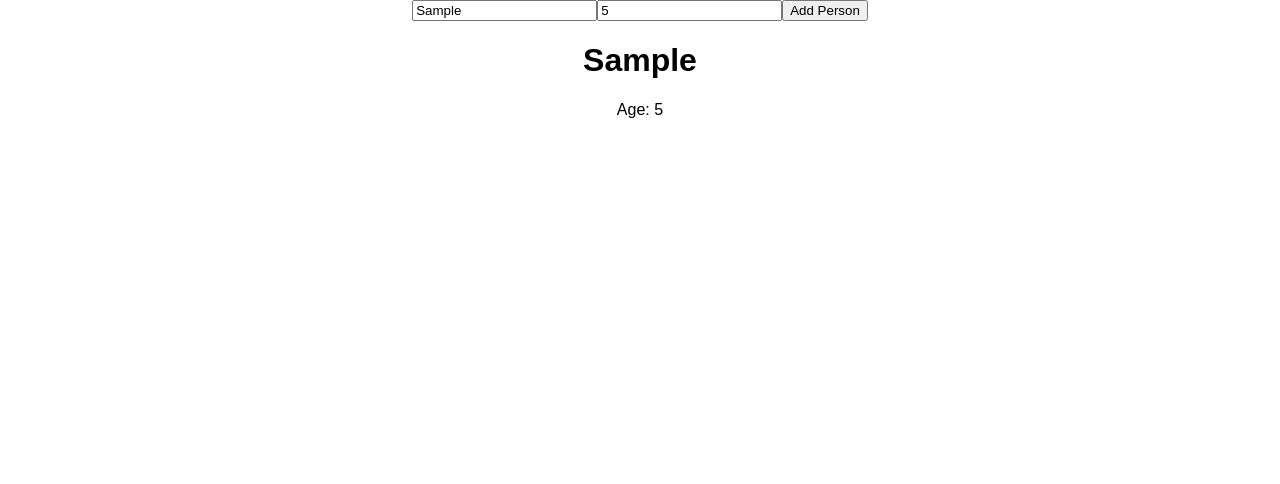
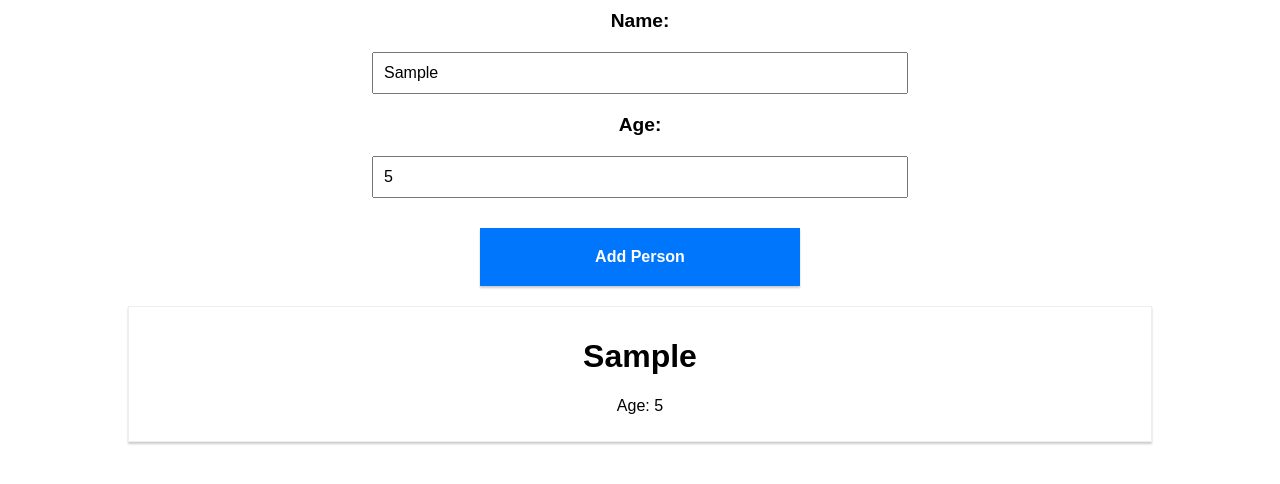
Before and after one commit to alonsogchparra/react-complete-guide, a React (Create React App) app in the folder persons/: page / in a window 1280 px wide. Both pictures are taken after typing "Sample", "5" into the empty fields and a click on the button "Add Person". Shown: the top 484 px of the page. Built offline with nearby package versions, Linux system fonts and the light colour scheme.

Commit message:
Adding some style to the project

```diff
--- a/persons/src/components/AddPerson/AddPerson.css
+++ b/persons/src/components/AddPerson/AddPerson.css
@@ -0,0 +1,38 @@
+.AddPerson {
+  display: flex;
+  flex-flow: column;
+  box-sizing: border-box;
+  width: 50%;
+  margin: 10px auto;
+  justify-content: center;
+}
+
+.AddPerson label {
+  font-size: 1.2rem;
+  font-weight: bold;
+}
+
+.AddPerson input {
+  padding: 10px;
+  font-size: 1rem;
+  margin: 20px auto;
+  width: 80%;
+}
+
+.AddPerson button {
+  padding: 20px;
+  margin: 10px auto;
+  width: 50%;
+  background-color: rgb(0, 118, 253);
+  color: white;
+  font-weight: bold;
+  font-size: 1rem;
+  border: none;
+  box-shadow: 0 2px 2px #ccc;
+  cursor: pointer;
+  box-sizing: border-box;
+}
+
+.AddPerson button:hover {
+  background-color: rgb(0, 60, 128);
+}
--- a/persons/src/components/AddPerson/AddPerson.js
+++ b/persons/src/components/AddPerson/AddPerson.js
@@ -1,4 +1,6 @@
-import React, { Component } from 'react'
+import React, { Component } from 'react';
+
+import './AddPerson.css';
 
 class AddPerson extends Component {
 
@@ -17,13 +19,14 @@ class AddPerson extends Component {
 
   render () {
     return (
-      <div>
+      <div className="AddPerson">
+        <label>Name:</label>
         <input
           type="text"
           placeholder="Name"
           onChange={this.onChangeNameHandler}
           value={this.state.name} />
-
+        <label>Age:</label>
         <input
           type="number"
           placeholder="Age"
--- a/persons/src/components/Person/Person.css
+++ b/persons/src/components/Person/Person.css
@@ -0,0 +1,14 @@
+.Person {
+  width: 80%;
+  margin: 10px auto;
+  border: 1px solid #eee;
+  box-shadow: 0 2px 2px #ccc;
+  box-sizing: border-box;
+  text-align: center;
+  padding: 10px;
+  cursor: pointer;
+}
+
+.Person:hover {
+  background-color: #eee;
+}
--- a/persons/src/components/Person/Person.js
+++ b/persons/src/components/Person/Person.js
@@ -1,7 +1,9 @@
 import React from 'react';
 
+import './Person.css';
+
 const person = (props) => (
-  <div onClick={props.clicked}>
+  <div className="Person" onClick={props.clicked}>
     <h1>{props.name}</h1>
     <p>Age: {props.age}</p>
   </div>
```
